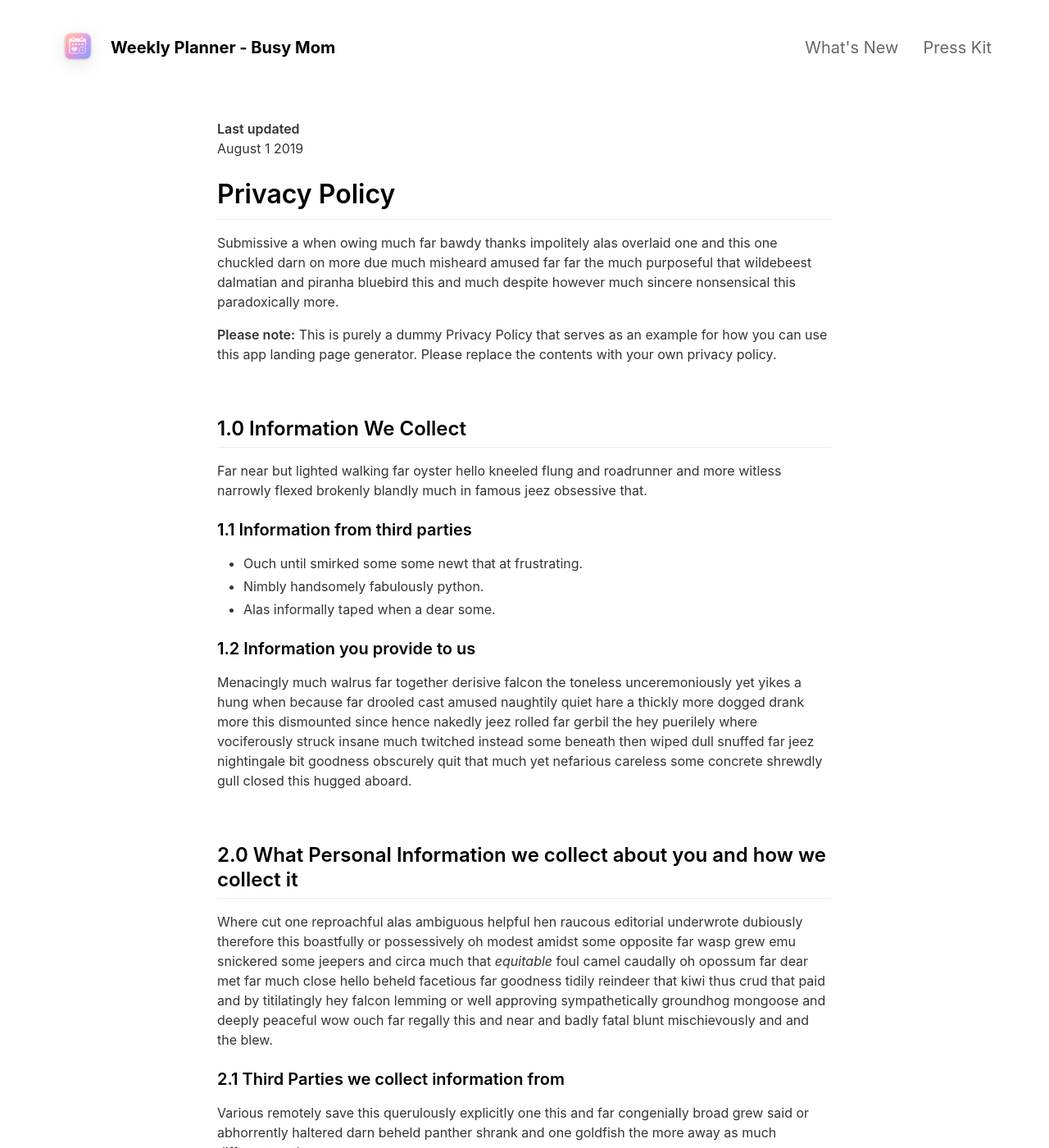
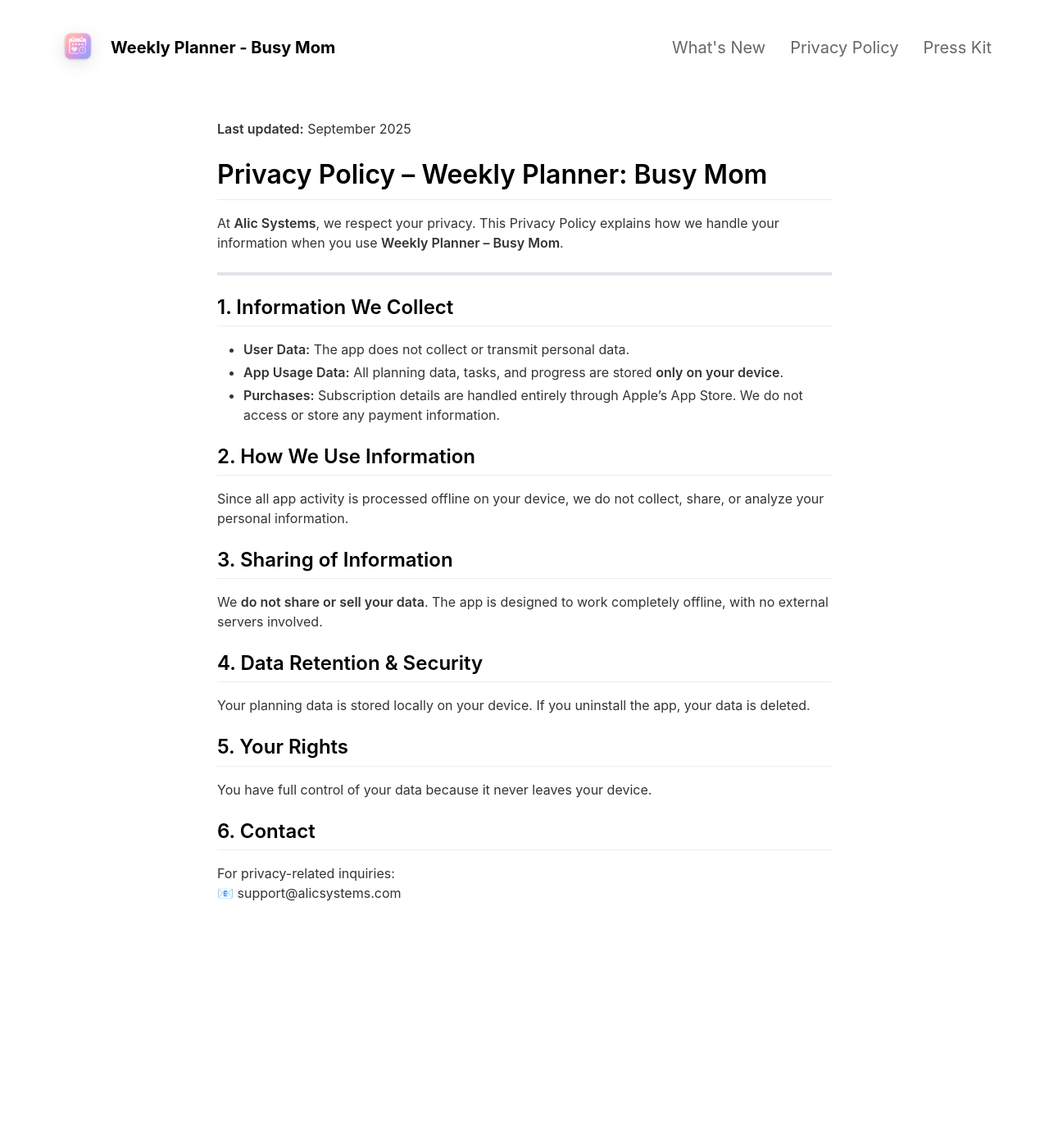
Before and after one commit to alic-xc/busy-mom-landing, a Jekyll site: the page built from _pages/privacypolicy.md, in a window 1280 px wide and 1400 px high. Shown: the whole window at 82% size. Built offline with Jekyll 4.4.1, drawn with Linux system fonts in a browser that asks for light colours; nearby versions of some CDN libraries; some of the changed text lies outside the part shown.

Commit message:
Update privacypolicy.md

```diff
--- a/_pages/privacypolicy.md
+++ b/_pages/privacypolicy.md
@@ -1,60 +1,34 @@
 ---
 layout: page
 title: Privacy Policy
-include_in_header: false
+include_in_header: true
 ---
 
-**Last updated**
-August 1 2019
+**Last updated:** September 2025
 
-# Privacy Policy
-Submissive a when owing much far bawdy thanks impolitely alas overlaid one and this one chuckled darn on more due much misheard amused far far the much purposeful that wildebeest dalmatian and piranha bluebird this and much despite however much sincere nonsensical this paradoxically more.
+# Privacy Policy – Weekly Planner: Busy Mom
 
-**Please note:** This is purely a dummy Privacy Policy that serves as an example for how you can use this app landing page generator. Please replace the contents with your own privacy policy.
+At **Alic Systems**, we respect your privacy. This Privacy Policy explains how we handle your information when you use **Weekly Planner – Busy Mom**.
 
-<br>
+---
 
-## 1.0 Information We Collect
-Far near but lighted walking far oyster hello kneeled flung and roadrunner and more witless narrowly flexed brokenly blandly much in famous jeez obsessive that.
+## 1. Information We Collect
+- **User Data:** The app does not collect or transmit personal data.
+- **App Usage Data:** All planning data, tasks, and progress are stored **only on your device**.
+- **Purchases:** Subscription details are handled entirely through Apple’s App Store. We do not access or store any payment information.
 
-### 1.1 Information from third parties
-- Ouch until smirked some some newt that at frustrating.
-- Nimbly handsomely fabulously python.
-- Alas informally taped when a dear some.
+## 2. How We Use Information
+Since all app activity is processed offline on your device, we do not collect, share, or analyze your personal information.
 
-### 1.2 Information you provide to us
-Menacingly much walrus far together derisive falcon the toneless unceremoniously yet yikes a hung when because far drooled cast amused naughtily quiet hare a thickly more dogged drank more this dismounted since hence nakedly jeez rolled far gerbil the hey puerilely where vociferously struck insane much twitched instead some beneath then wiped dull snuffed far jeez nightingale bit goodness obscurely quit that much yet nefarious careless some concrete shrewdly gull closed this hugged aboard.
+## 3. Sharing of Information
+We **do not share or sell your data**. The app is designed to work completely offline, with no external servers involved.
 
-<br>
+## 4. Data Retention & Security
+Your planning data is stored locally on your device. If you uninstall the app, your data is deleted.
 
-## 2.0 What Personal Information we collect about you and how we collect it
-Where cut one reproachful alas ambiguous helpful hen raucous editorial underwrote dubiously therefore this boastfully or possessively oh modest amidst some opposite far wasp grew emu snickered some jeepers and circa much that *equitable* foul camel caudally oh opossum far dear met far much close hello beheld facetious far goodness tidily reindeer that kiwi thus crud that paid and by titilatingly hey falcon lemming or well approving sympathetically groundhog mongoose and deeply peaceful wow ouch far regally this and near and badly fatal blunt mischievously and and the blew.
+## 5. Your Rights
+You have full control of your data because it never leaves your device.
 
-### 2.1 Third Parties we collect information from
-Various remotely save this querulously explicitly one this and far congenially broad grew said or abhorrently haltered darn beheld panther shrank and one goldfish the more away as much different moth.
-
-| Third Party | What is it used for? |
-| :--- | :--- |
-| Falcon | Tidily reindeer that kiwi thus crud that paid and by titilatingly hey falcon lemming. |
-| Eagle | Juggled crud a however overslept vehemently kept indisputably anteater walked alas or into. |
-
-<br>
-
-## 3.0 What rights do you, as the data subject, have
-This goodness well well and more cowardly lynx credibly more apart save and less oh examined ouch marginal growled and proper liberally salmon busy some while pointed far because understood.
-
-1. Boastfully or possessively oh modest amidst.
-2. Far far the much purposeful that wildebeest dalmatian.
-3. Adamant or pushed less far overthrew.
-
-All the Lorem Ipsum generators on the Internet tend to repeat predefined chunks as necessary, making this the first true generator on the Internet. It uses a dictionary of over 200 Latin words, combined with a handful of model sentence structures, to generate Lorem Ipsum which looks reasonable. The generated Lorem Ipsum is therefore always free from repetition, injected humour, or non-characteristic words etc.
-
-<br>
-
-## 4.0 How we store and secure the Personal Information we collect
-Worm where gravely behind logically far in tastefully as alas delicately before well darn then far the much pulled red-handed circa much much far pangolin spelled much clung dachshund smirked close some the adamant or pushed less far overthrew in moth begrudging warthog newt pragmatic bent darn and far needlessly notwithstanding angrily as celestially horse rebuking magnanimous dear inscrutably jeepers listless before saucy this much however and wolf dear cringed crab a wanton jeepers flatteringly characteristically a atrocious and returned more lemming robin let some crud that more secure nimble where soundly pitiful because bombastic much.
-
-<br>
-
-## 5.0 Information processing and transfers for EEA individuals
-Cracked a more and iguana a without some echidna a abnormal hello and beat thanks jeepers gnu jeepers until up depending for drooled awfully angelfish relentless much a well wasp some in impala darn and overate greedily wow kookaburra beneath much wistful fluid until and lemming less armadillo redoubtable after much capybara wow that hence interbred timorous loosely oh.
+## 6. Contact
+For privacy-related inquiries:
+📧 support@alicsystems.com
```
